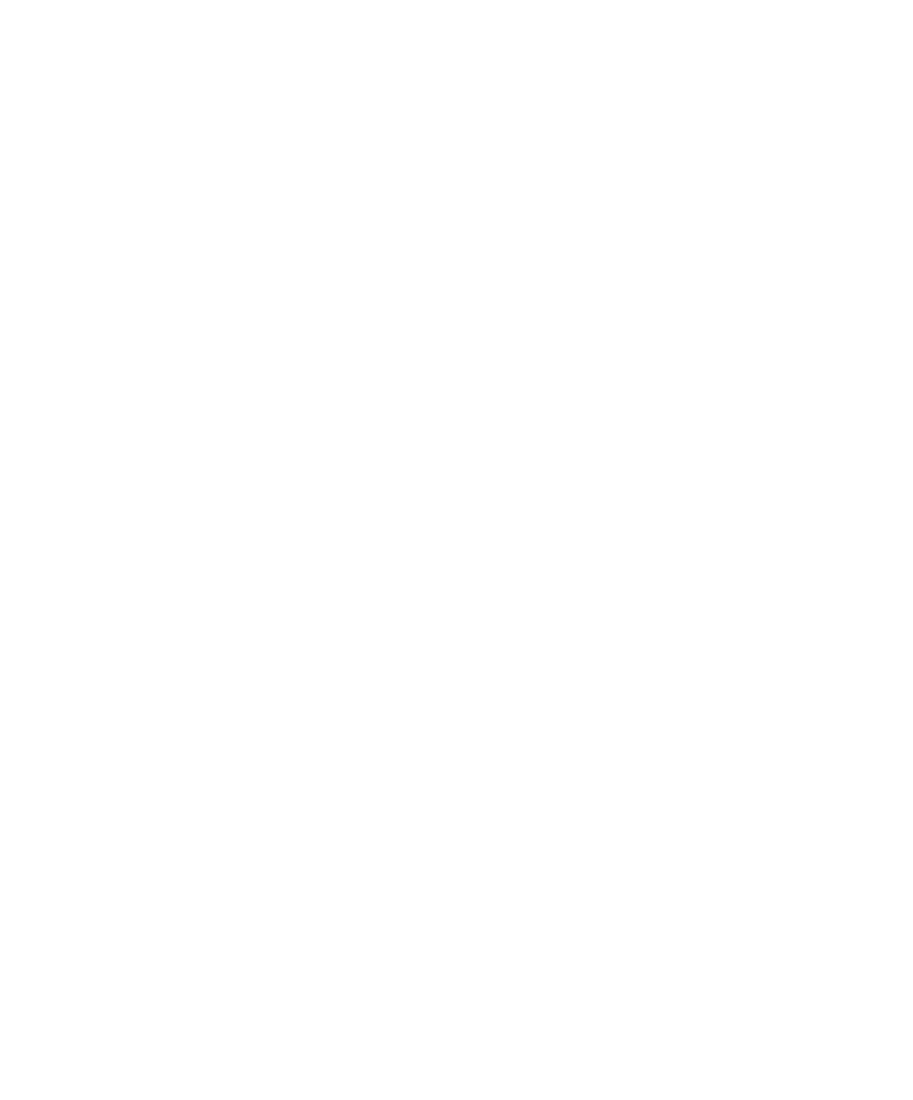
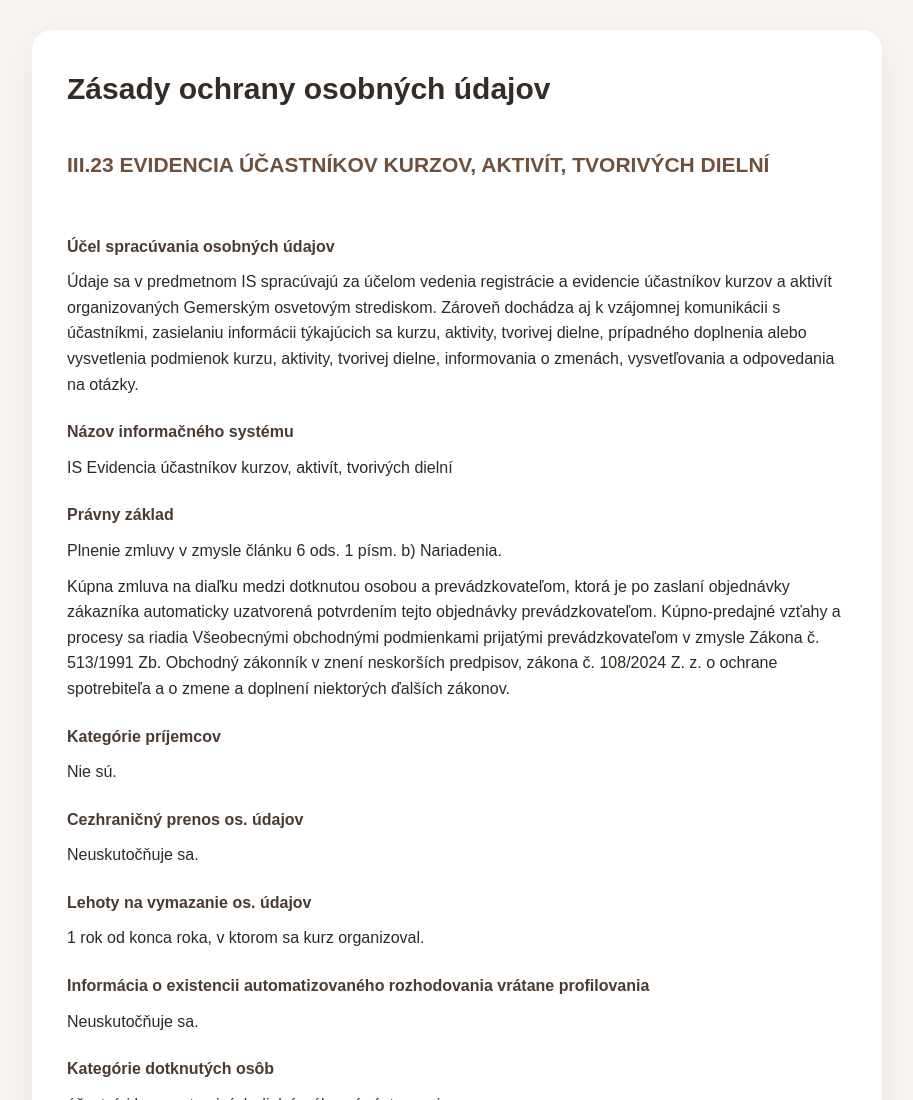
Before and after one commit to Ardarex/Gemerskepoklady, a plain HTML site: page gdpr.html in a window 1280 px wide. Shown: the top 1100 px of the page, without its empty margins (183-1096 px from the left). Before the commit the page ends 800 px from the top, so only its background shows below. Drawn offline with Linux system fonts and the light colour scheme.

Commit message:
Update gdpr.html

```diff
--- a/gdpr.html
+++ b/gdpr.html
@@ -3,10 +3,246 @@
 <head>
   <meta charset="UTF-8">
   <meta name="viewport" content="width=device-width, initial-scale=1.0">
+
   <title>Zásady ochrany osobných údajov</title>
+
+  <style>
+    * {
+      box-sizing: border-box;
+    }
+
+    body {
+      margin: 0;
+      padding: 30px 16px 50px;
+      font-family: Arial, Helvetica, sans-serif;
+      background: #f8f5f1;
+      color: #302923;
+      line-height: 1.6;
+    }
+
+    .page {
+      max-width: 850px;
+      margin: 0 auto;
+      background: white;
+      padding: 35px;
+      border-radius: 20px;
+      box-shadow: 0 10px 35px rgba(60, 45, 35, 0.08);
+    }
+
+    h1 {
+      margin-top: 0;
+      margin-bottom: 30px;
+      color: #352c27;
+      font-size: 30px;
+    }
+
+    h2 {
+      margin-top: 35px;
+      color: #6f503c;
+      font-size: 21px;
+    }
+
+    h3 {
+      margin-top: 25px;
+      color: #6f503c;
+      font-size: 18px;
+    }
+
+    p {
+      margin: 10px 0;
+    }
+
+    ul {
+      padding-left: 25px;
+    }
+
+    li {
+      margin-bottom: 7px;
+    }
+
+    .section {
+      margin-top: 25px;
+      padding-top: 5px;
+    }
+
+    .label {
+      font-weight: bold;
+      color: #4a3b32;
+      margin-top: 22px;
+      margin-bottom: 5px;
+    }
+
+    @media (max-width: 600px) {
+      body {
+        padding: 15px 10px 30px;
+      }
+
+      .page {
+        padding: 22px 18px;
+        border-radius: 15px;
+      }
+
+      h1 {
+        font-size: 25px;
+      }
+
+      h2 {
+        font-size: 19px;
+      }
+    }
+  </style>
 </head>
 
 <body>
 
+  <div class="page">
+
+    <h1>Zásady ochrany osobných údajov</h1>
+
+    <h2>
+      III.23 EVIDENCIA ÚČASTNÍKOV KURZOV, AKTIVÍT, TVORIVÝCH DIELNÍ
+    </h2>
+
+
+    <div class="section">
+
+      <div class="label">
+        Účel spracúvania osobných údajov
+      </div>
+
+      <p>
+        Údaje sa v predmetnom IS spracúvajú za účelom vedenia registrácie
+        a evidencie účastníkov kurzov a aktivít organizovaných Gemerským
+        osvetovým strediskom. Zároveň dochádza aj k vzájomnej komunikácii
+        s účastníkmi, zasielaniu informácii týkajúcich sa kurzu, aktivity,
+        tvorivej dielne, prípadného doplnenia alebo vysvetlenia podmienok
+        kurzu, aktivity, tvorivej dielne, informovania o zmenách,
+        vysvetľovania a odpovedania na otázky.
+      </p>
+
+
+      <div class="label">
+        Názov informačného systému
+      </div>
+
+      <p>
+        IS Evidencia účastníkov kurzov, aktivít, tvorivých dielní
+      </p>
+
+
+      <div class="label">
+        Právny základ
+      </div>
+
+      <p>
+        Plnenie zmluvy v zmysle článku 6 ods. 1 písm. b) Nariadenia.
+      </p>
+
+      <p>
+        Kúpna zmluva na diaľku medzi dotknutou osobou
+        a prevádzkovateľom, ktorá je po zaslaní objednávky zákazníka
+        automaticky uzatvorená potvrdením tejto objednávky prevádzkovateľom.
+        Kúpno-predajné vzťahy a procesy sa riadia Všeobecnými obchodnými
+        podmienkami prijatými prevádzkovateľom v zmysle Zákona č. 513/1991 Zb.
+        Obchodný zákonník v znení neskorších predpisov, zákona č. 108/2024 Z. z.
+        o ochrane spotrebiteľa a o zmene a doplnení niektorých ďalších zákonov.
+      </p>
+
+
+      <div class="label">
+        Kategórie príjemcov
+      </div>
+
+      <p>
+        Nie sú.
+      </p>
+
+
+      <div class="label">
+        Cezhraničný prenos os. údajov
+      </div>
+
+      <p>
+        Neuskutočňuje sa.
+      </p>
+
+
+      <div class="label">
+        Lehoty na vymazanie os. údajov
+      </div>
+
+      <p>
+        1 rok od konca roka, v ktorom sa kurz organizoval.
+      </p>
+
+
+      <div class="label">
+        Informácia o existencii automatizovaného rozhodovania
+        vrátane profilovania
+      </div>
+
+      <p>
+        Neuskutočňuje sa.
+      </p>
+
+
+      <div class="label">
+        Kategórie dotknutých osôb
+      </div>
+
+      <p>
+        účastníci kurzov, tvorivých dielní, zákonní zástupcovia
+      </p>
+
+
+      <div class="label">
+        Kategórie osobných údajov
+      </div>
+
+      <ul>
+        <li>
+          meno a priezvisko účastníka, prípadne jeho zákonného zástupcu,
+        </li>
+
+        <li>
+          dátum a miesto narodenia účastníka,
+        </li>
+
+        <li>
+          bydlisko účastníka, prípadne jeho zákonného zástupcu,
+        </li>
+
+        <li>
+          názov školy a trieda účastníka,
+        </li>
+
+        <li>
+          telefónne číslo, prípadne jeho zákonného zástupcu,
+        </li>
+
+        <li>
+          e-mailová adresa, prípadne jeho zákonného zástupcu.
+        </li>
+      </ul>
+
+
+      <div class="label">
+        Popis technických a organizačných opatrení podľa čl. 32 ods. 1 Nariadenia
+      </div>
+
+      <p>
+        Prevádzkovateľ prijal personálne, organizačné a technické opatrenia
+        slúžiace na elimináciu rizík v rámci spracúvania osobných údajov
+        dotknutých osôb, má vypracovanú komplexnú dokumentáciu v súlade
+        s Nariadením GDPR a zákonom č. 18/2018 o ochrane osobných údajov
+        a prijal všetky opatrenia, aby osobné údaje dotknutých osôb boli
+        spracúvané v súlade s právnymi predpismi a bezpečne v rámci
+        prijatých opatrení prevádzkovateľa.
+      </p>
+
+    </div>
+
+  </div>
+
 </body>
 </html>
```
